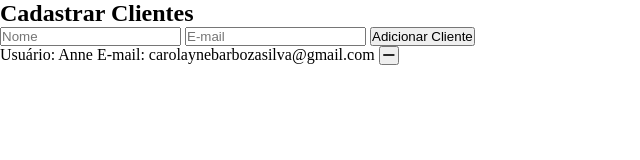
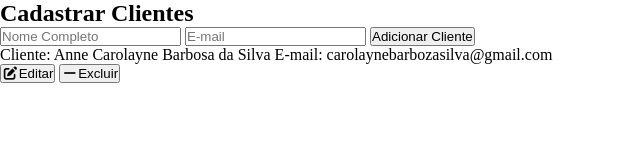
Before and after one commit to annesilv4/API-Clientes, a plain HTML site: page index.html in a window 1280 px wide. Shown: the whole page, without its empty margins (0-640 px from the left). Drawn offline with Linux system fonts and the light colour scheme.

Commit message:
Melhorando a legibilidade do formulário e detalhando informações do cliente na lista

```diff
--- a/index.html
+++ b/index.html
@@ -22,17 +22,28 @@
     <section id="container">
       <h1>Cadastrar Clientes</h1>
       <form action="">
-        <input type="text" id="name" placeholder="Nome" />
+        <input type="text" id="name" placeholder="Nome Completo" />
         <input type="email" id="email" placeholder="E-mail" />
         <button id="btn-add">Adicionar Cliente</button>
       </form>
     </section>
 
     <ul id="lista-clientes">
-      <li>
-        <span id="usuario">Usuário: Anne</span>
-        <span id="usuario-email">E-mail: carolaynebarbozasilva@gmail.com</span>
-        <button id="btn-delete"><i class="fa-solid fa-minus"></i></button>
+      <li class="item-clientes">
+        <div class="info-clientes">
+          <span id="usuario">Cliente: Anne Carolayne Barbosa da Silva</span>
+          <span id="usuario-email"
+            >E-mail: carolaynebarbozasilva@gmail.com</span
+          >
+        </div>
+        <div class="btn-infos">
+          <button id="btn-editar">
+            <i class="fa-solid fa-pen-to-square"></i>Editar
+          </button>
+          <button id="btn-delete">
+            <i class="fa-solid fa-minus"></i>Excluir
+          </button>
+        </div>
       </li>
     </ul>
     <!-- JS -->
```
